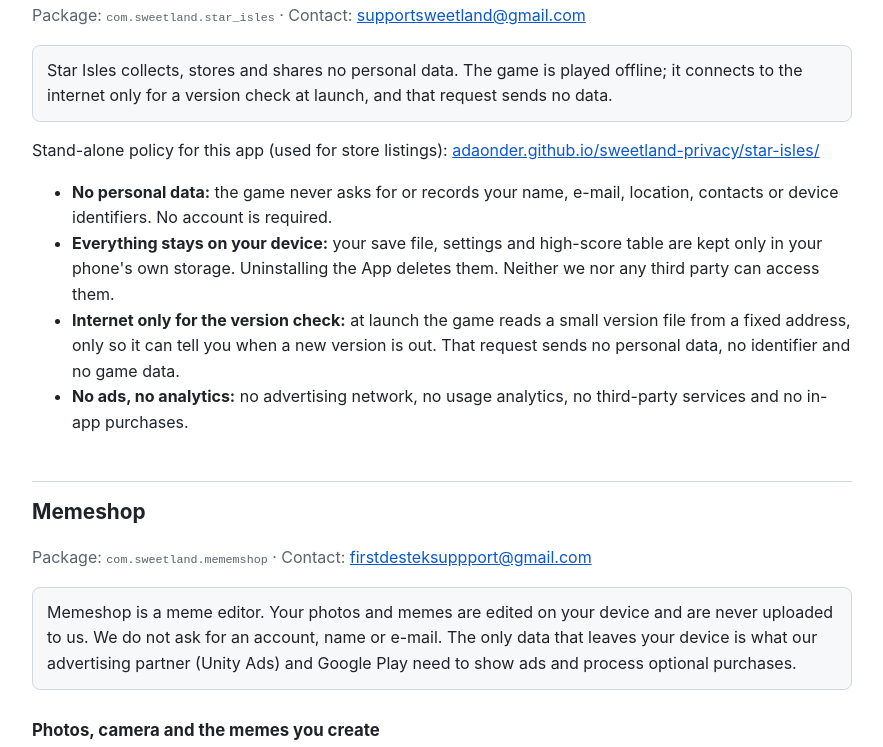
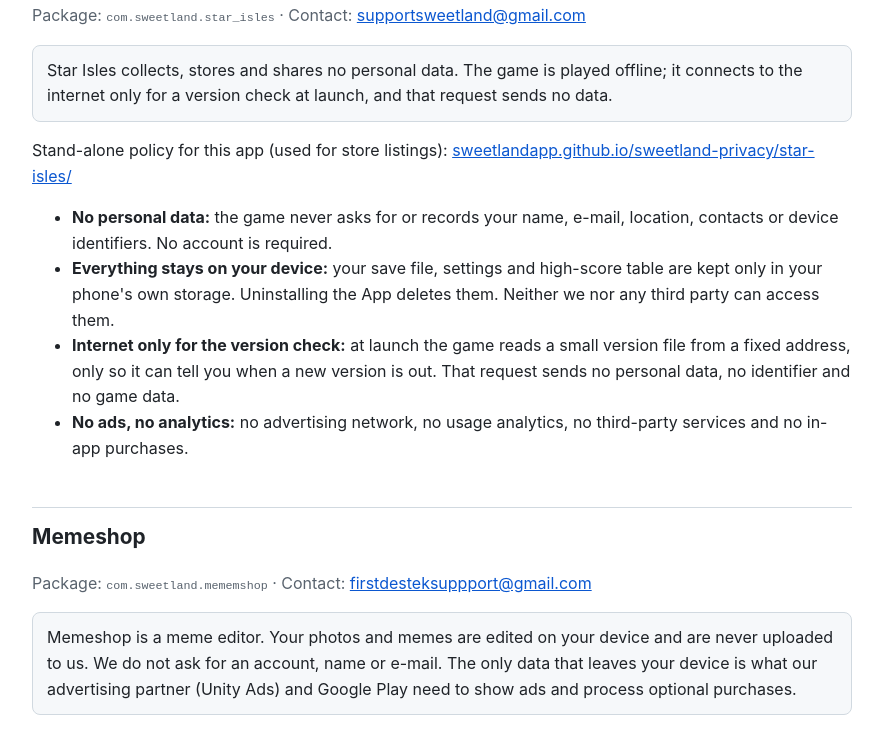
Before and after one commit to adaonder/sweetland-privacy, a plain HTML site: page index.html in a window 1280 px wide. Shown: the part 3470-4217 px from the top of the page, without its empty margins (198-1081 px from the left). Drawn offline with Linux system fonts and the light colour scheme.

Commit message:
chore: repo adaonder -> sweetlandapp hesabina tasindi, adresler guncellendi
GitHub Pages ve raw.githubusercontent adresleri ile repo adlari
sweetlandapp altina cevrildi.

Co-Authored-By: Claude Opus 5.5 <noreply@anthropic.com>

```diff
--- a/index.html
+++ b/index.html
@@ -116,7 +116,7 @@
 <h2 id="star-isles">Star Isles</h2>
 <p class="meta">Package: <code>com.sweetland.star_isles</code> · Contact: <a href="mailto:supportsweetland@gmail.com">supportsweetland@gmail.com</a></p>
 <p class="box">Star Isles collects, stores and shares no personal data. The game is played offline; it connects to the internet only for a version check at launch, and that request sends no data.</p>
-<p>Stand-alone policy for this app (used for store listings): <a href="star-isles/">adaonder.github.io/sweetland-privacy/star-isles/</a></p>
+<p>Stand-alone policy for this app (used for store listings): <a href="star-isles/">sweetlandapp.github.io/sweetland-privacy/star-isles/</a></p>
 <ul>
   <li><strong>No personal data:</strong> the game never asks for or records your name, e-mail, location, contacts or device identifiers. No account is required.</li>
   <li><strong>Everything stays on your device:</strong> your save file, settings and high-score table are kept only in your phone's own storage. Uninstalling the App deletes them. Neither we nor any third party can access them.</li>
@@ -249,7 +249,7 @@
 <h2 id="tr-star-isles">Star Isles</h2>
 <p class="meta">Paket: <code>com.sweetland.star_isles</code> · İletişim: <a href="mailto:supportsweetland@gmail.com">supportsweetland@gmail.com</a></p>
 <p class="box">Star Isles hiçbir kişisel veri toplamaz, saklamaz veya paylaşmaz. Oyun çevrimdışı oynanır; internete yalnızca açılıştaki sürüm kontrolü için bağlanır ve o istek hiçbir veri göndermez.</p>
-<p>Bu uygulamanın ayrı politika sayfası (mağaza kayıtlarında kullanılır): <a href="star-isles/#tr">adaonder.github.io/sweetland-privacy/star-isles/</a></p>
+<p>Bu uygulamanın ayrı politika sayfası (mağaza kayıtlarında kullanılır): <a href="star-isles/#tr">sweetlandapp.github.io/sweetland-privacy/star-isles/</a></p>
 <ul>
   <li><strong>Kişisel veri toplanmaz:</strong> oyun adınızı, e-postanızı, konumunuzu, rehberinizi ya da cihaz kimliğinizi istemez ve kaydetmez. Hesap açmanız gerekmez.</li>
   <li><strong>Her şey cihazınızda kalır:</strong> oyun kaydınız, ayarlarınız ve yüksek skor tablonuz yalnızca telefonunuzun kendi deposunda tutulur. Uygulamayı silerseniz bu veriler de silinir. Bu verilere bizim ya da üçüncü bir tarafın erişimi yoktur.</li>
```
Also changed, not shown: 1 other file.
